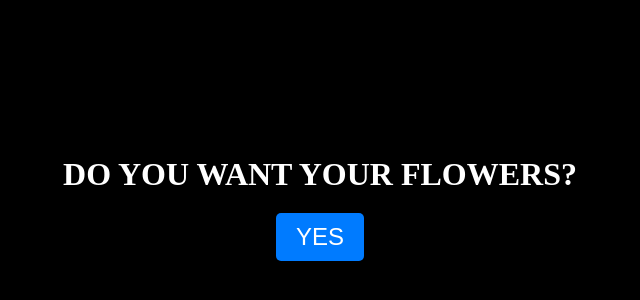
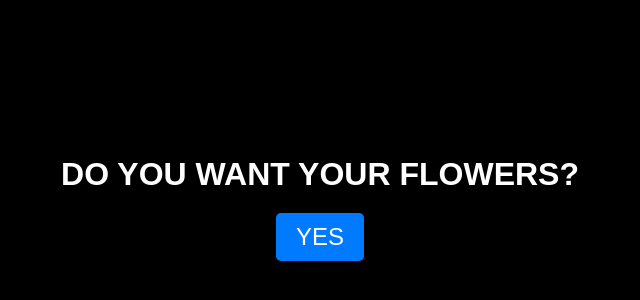
Before and after one commit to Haruie/weewoo, a plain HTML site: page index.html in a window 1280 px wide. Shown: the part 192-492 px from the top of the page, without its empty margins (320-960 px from the left). Drawn offline with Linux system fonts and the light colour scheme.

Commit message:
Update styles.css

```diff
--- a/styles.css
+++ b/styles.css
@@ -3,15 +3,15 @@ body, html {
     padding: 0;
     height: 100%;
     overflow: hidden;
+    background-color: black; /* Set background color to black */
+    color: white; /* Set text color to white */
+    display: flex;
+    align-items: center;
+    justify-content: center;
+    font-family: Arial, sans-serif;
 }
 
 #container {
-    display: flex;
-    flex-direction: column;
-    align-items: center;
-    justify-content: center;
-    height: 100%;
-    color: white;
     text-align: center;
 }
 
```
